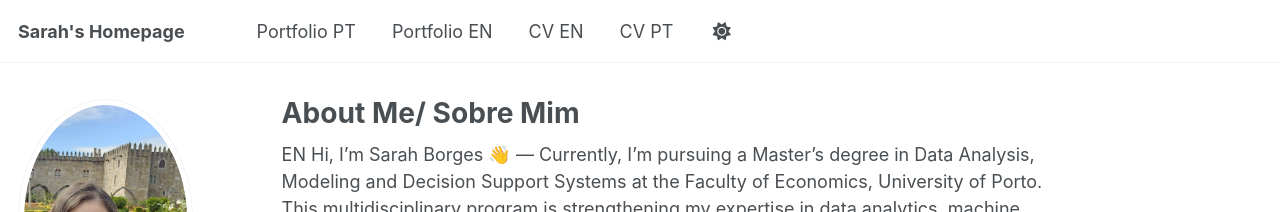
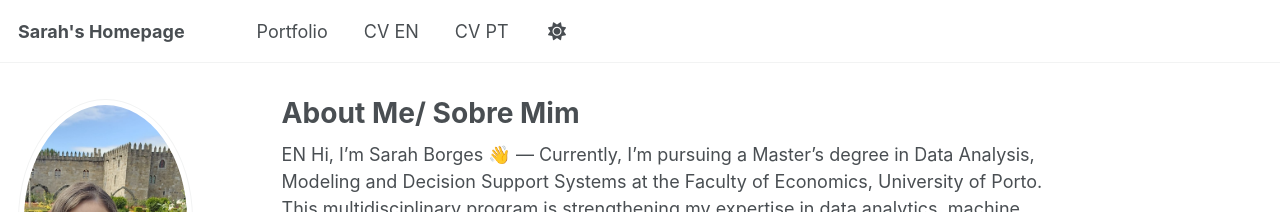
Before and after one commit to sarah-borges-data/sarah-borges-data.github.io, a Jekyll site: the page built from _pages/about.md, in a window 1280 px wide. Shown: the top 212 px of the page. Built offline with Jekyll 4.4.1, drawn with Linux system fonts in a browser that asks for light colours; a script that is not in the unit is left out.

Commit message:
Update navigation.yml

```diff
--- a/_data/navigation.yml
+++ b/_data/navigation.yml
@@ -17,11 +17,11 @@ main:
   #- title: "Teaching"
   #  url: /teaching/
 
-  - title: "Portfolio PT"
-    url: /portfoliopt/
+  #- title: "Portfolio PT"
+   # url: /portfoliopt/
 
-  - title: "Portfolio EN"
-    url: /portfolioen/
+  - title: "Portfolio"
+    url: /portfolio/
 
   #- title: "CV"
   #  url: /cv/
```
